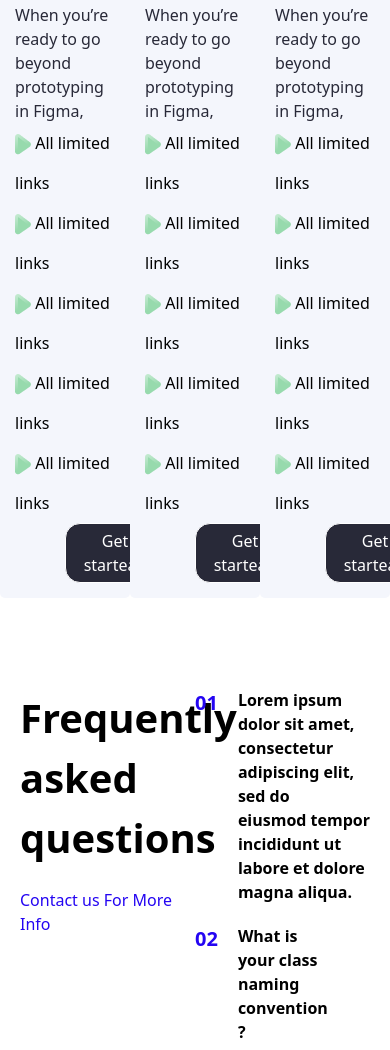
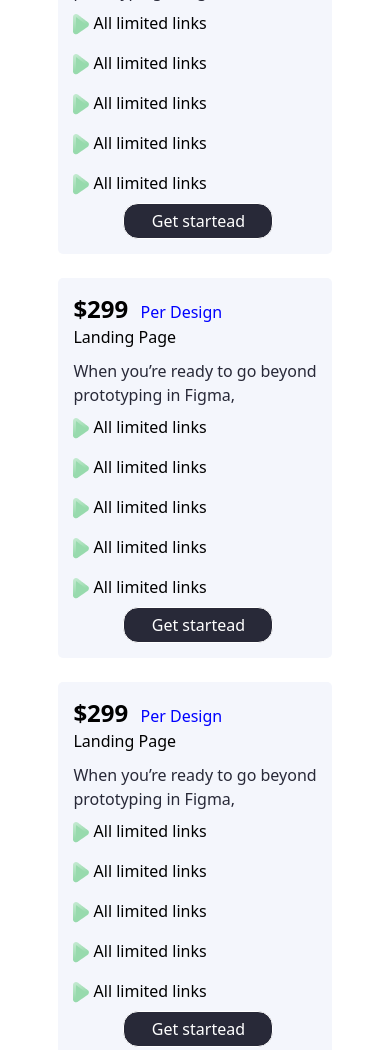
Before and after one commit to MAXKAMOVILHOMJON/Finsweet, a plain HTML site: page pages/Pricing.html in a window 390 px wide. Shown: the part 558-1608 px from the top of the page. Drawn offline with nearby package versions, Linux system fonts and the light colour scheme.

Commit message:
responsivlik

```diff
--- a/pages/Pricing.html
+++ b/pages/Pricing.html
@@ -44,8 +44,11 @@
         </section>
 
 
-        <section class="grid grid-cols-3 mx-auto ">
-            <div class="container mx-auto bg-[#F4F6FC] max-w-[300px] p-[15px] hover:bg-[#1C1E53] duration-[0.5s] rounded-[5px]  ">
+        <section class=" ">
+
+        <div class="   container mx-auto max-w-6xl   grid grid-cols-1 sm:grid-cols-2 lg:grid-cols-3 gap-6   justify-items-center ">
+
+                <div class=" bg-[#F4F6FC] max-w-[300px] p-[15px] hover:bg-[#1C1E53] duration-[0.5s] rounded-[5px]  ">
                     <div class="max-w:100%">
                         <h1 class="font-semibold  text-2xl inline mr-2   ">$299</h1>
                         <p class="inline text-[blue]">Per Design</p>
@@ -86,13 +89,14 @@
                             </li>
                         </ul>
 
-                    <button class="border-1 rounded-[15px] p-[5px] bg-[#282938] text-[#ffff] max-w-[150px] w-[100%] ml-[50px] hover:bg-[#FCD980] hover: text-[#FCD980] cursor-pointer ">Get
+                        <button
+                            class="border-1 rounded-[15px] p-[5px] bg-[#282938] text-[#ffff] max-w-[150px] w-[100%] ml-[50px] hover:bg-[#FCD980] hover: text-[#FCD980] cursor-pointer ">Get
                             startead</button>
                     </div>
                 </div>
 
 
-            <div class="container mx-auto bg-[#F4F6FC] max-w-[300px] p-[15px] hover:bg-[#1C1E53]  duration-[0.5s] rounded-[5px] ">
+                <div class=" bg-[#F4F6FC] max-w-[300px] p-[15px] hover:bg-[#1C1E53]  duration-[0.5s] rounded-[5px] ">
                     <div class="max-w:100%">
                         <h1 class="font-semibold  text-2xl inline mr-2   ">$299</h1>
                         <p class="inline text-[blue]">Per Design</p>
@@ -141,7 +145,7 @@
 
 
 
-            <div class="container mx-auto bg-[#F4F6FC] max-w-[300px] p-[15px] hover:bg-[#1C1E53] duration-[0.5s]  rounded-[5px] ">
+                <div class=" bg-[#F4F6FC] max-w-[300px] p-[15px] hover:bg-[#1C1E53] duration-[0.5s]  rounded-[5px] ">
                     <div class="max-w:100%">
                         <h1 class="font-semibold  text-2xl inline mr-2   ">$299</h1>
                         <p class="inline text-[blue]">Per Design</p>
@@ -187,17 +191,18 @@
                             startead</button>
                     </div>
                 </div>
+        </div>
         </section>
 
         <section class="container mx-auto  py-[90px] px-[20px] ">
-            <div class="grid grid-cols-2">
+            <div class="xl:grid grid-cols-2  justify-items-center">
                 <div>
                     <h1 class="text-[40px] font-semibold mb-[20px]">
                         Frequently <br>
                          asked questions
                     </h1>
 
-                    <p class="text-[#2405F2]">Contact us For More Info</p>
+                    <p class="text-[#2405F2] mb-[40px]" >Contact us For More Info</p>
                 </div>
 
 
```
Lines whose indentation alone changed are shown as unchanged.
